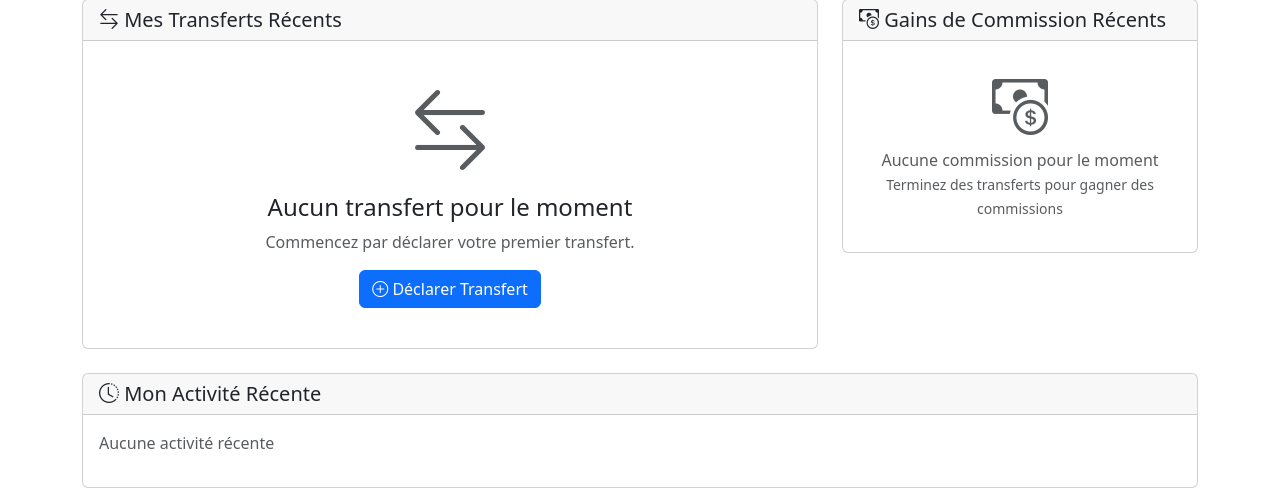
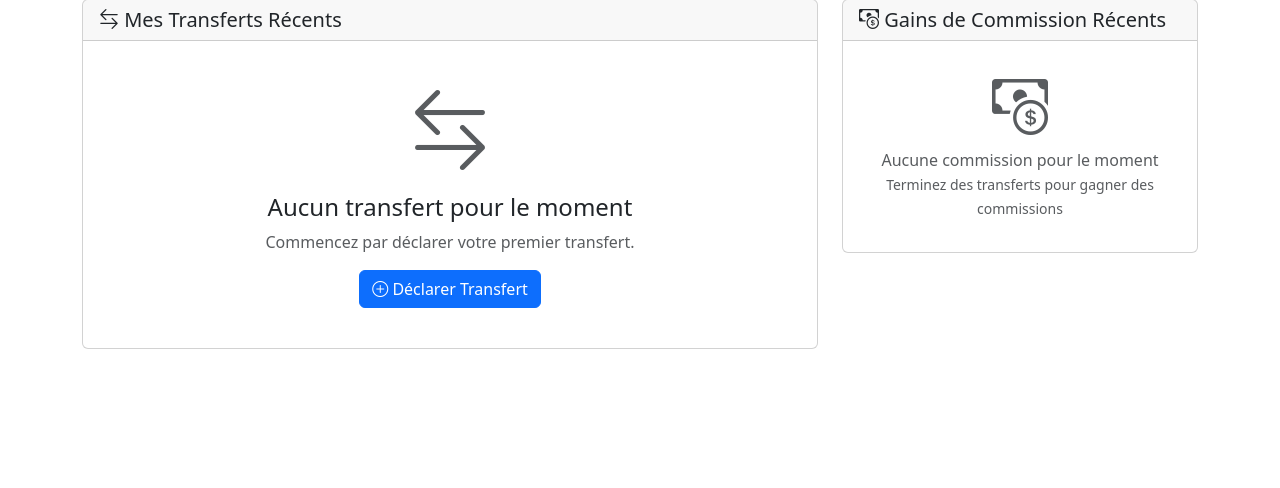
Before and after one commit to thenightcoders/mta, a Django app: template templates/users/agent_dashboard.html in a window 1280 px wide. Shown: the part 624-1112 px from the top of the page. After the commit the page ends 973 px from the top, so only its background shows below. Run offline with Django 5.2, Linux system fonts and the light colour scheme; the template is opened without the code that fills it, so the values that code supplies are empty.

Commit message:
why would an agent want to see recent activities

```diff
--- a/templates/users/agent_dashboard.html
+++ b/templates/users/agent_dashboard.html
@@ -231,7 +231,7 @@
 </div>
 
 <!-- Recent Activity -->
-<div class="row">
+{% comment %}<div class="row">
     <div class="col-12">
         <div class="card">
             <div class="card-header">
@@ -273,5 +273,5 @@
             </div>
         </div>
     </div>
-</div>
+</div>{% endcomment %}
 {% endblock %}
```
